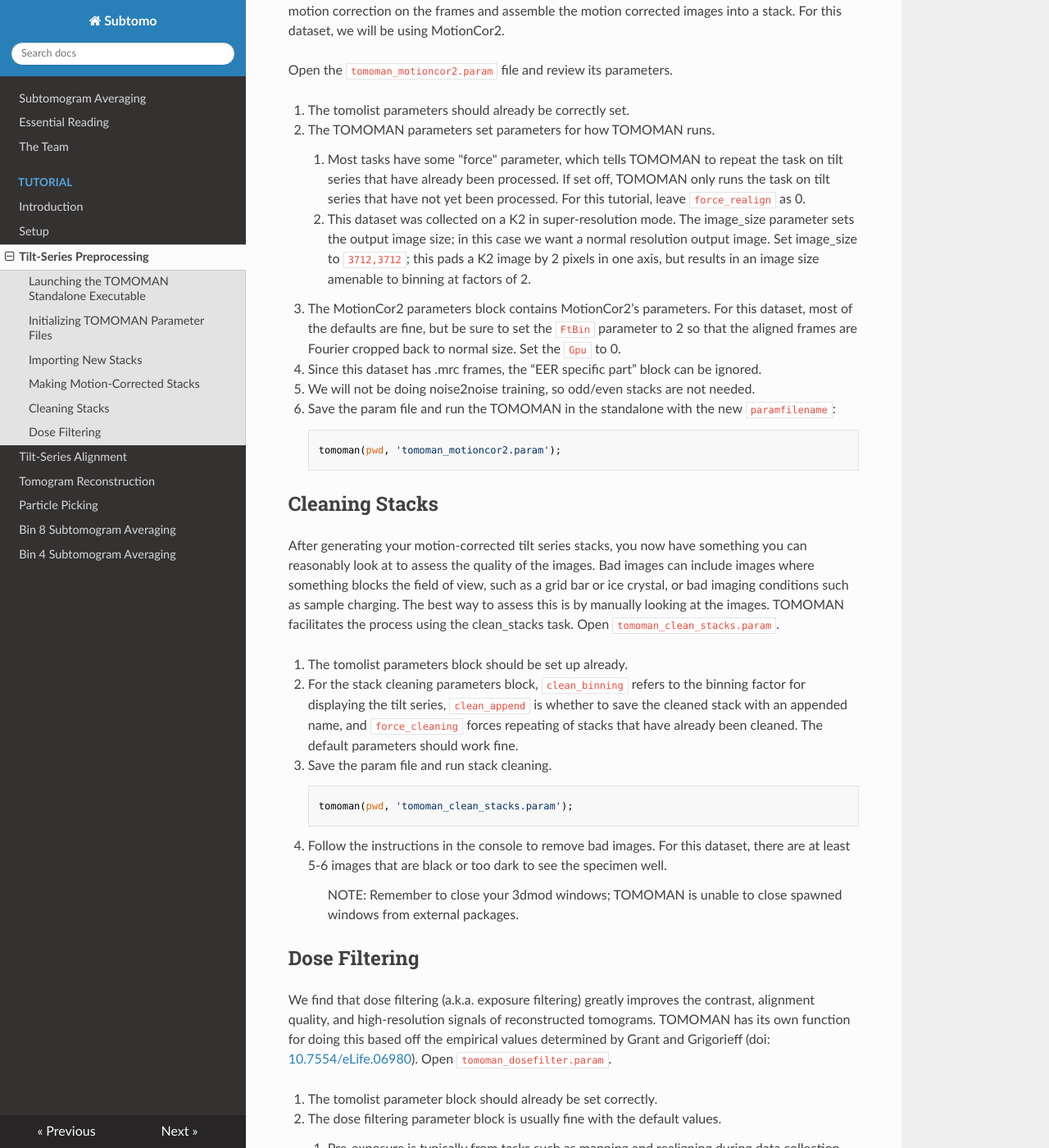
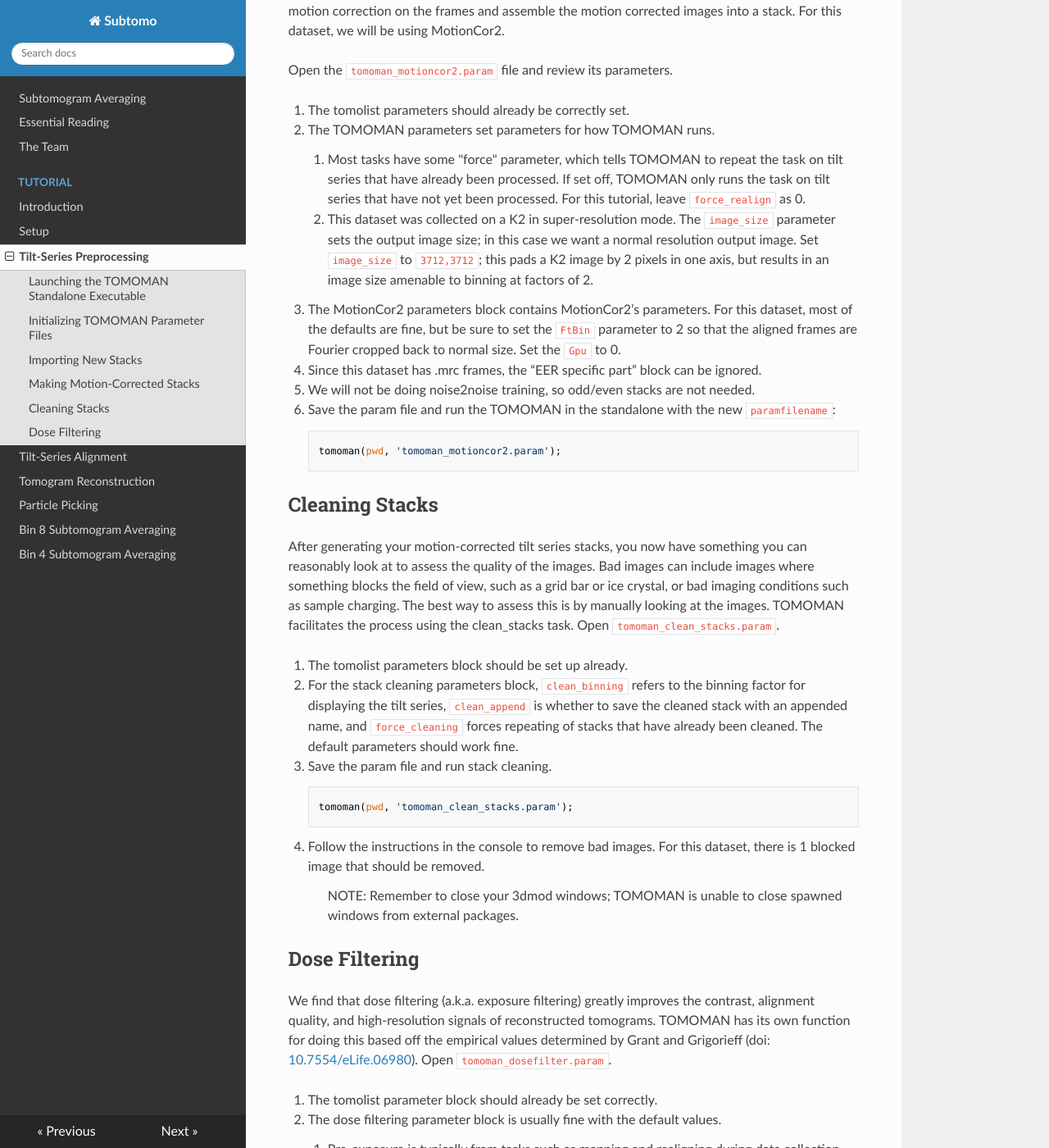
Before and after one commit to wan-lab-vanderbilt/subtomo-tutorials, an MkDocs documentation site: the page built from docs/hiv/preproc.md, in a window 1280 px wide and 1400 px high, scrolled down 2560 px. Shown: the whole window at 82% size. Built offline with MkDocs 1.6.1, drawn with Linux system fonts in a browser that asks for light colours; nearby versions of some CDN libraries; some of the changed text lies outside the part shown.

Commit message:
Update preproc.md
edited bad tilts

```diff
--- a/docs/hiv/preproc.md
+++ b/docs/hiv/preproc.md
@@ -105,8 +105,8 @@ Open the `tomoman_motioncor2.param` file and review its parameters.
     For this tutorial, leave `force_realign` as 0.
 
     2. This dataset was collected on a K2 in super-resolution mode.
-    The image_size parameter sets the output image size; in this case we want a normal resolution output image.
-    Set image_size to `3712,3712`; this pads a K2 image by 2 pixels in one axis, but results in an image size amenable to binning at factors of 2.
+    The `image_size` parameter sets the output image size; in this case we want a normal resolution output image.
+    Set `image_size` to `3712,3712`; this pads a K2 image by 2 pixels in one axis, but results in an image size amenable to binning at factors of 2.
 
 3. The MotionCor2 parameters block contains MotionCor2’s parameters.
 For this dataset, most of the defaults are fine, but be sure to set the `FtBin` parameter to 2 so that the aligned frames are Fourier cropped back to normal size.
@@ -138,7 +138,7 @@ The default parameters should work fine.
         tomoman(pwd, 'tomoman_clean_stacks.param');
 
 4. Follow the instructions in the console to remove bad images.
-For this dataset, there are at least 5-6 images that are black or too dark to see the specimen well.
+For this dataset, there is 1 blocked image that should be removed.
 
     >NOTE: Remember to close your 3dmod windows; TOMOMAN is unable to close spawned windows from external packages.
 
```
Also changed, not shown: other parts of docs/hiv/preproc.md (+3 -3 lines).
